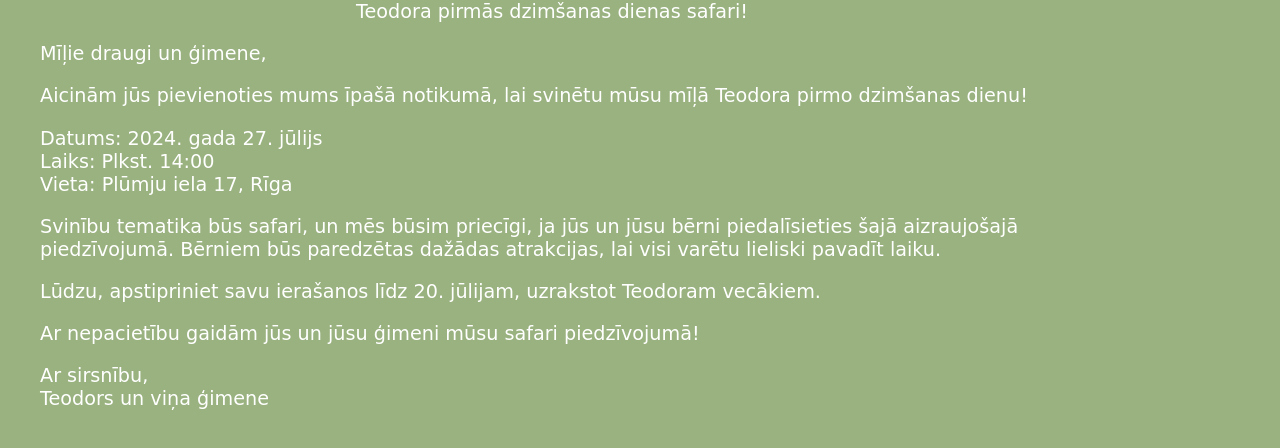
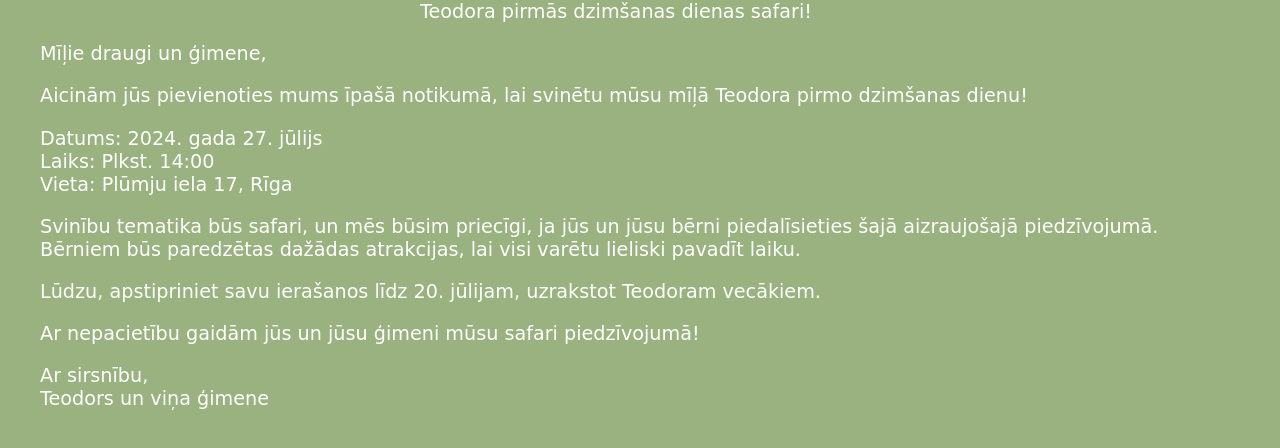
Before and after one commit to AiPaDev/teo_viens, a plain HTML site: page kas.html in a window 1280 px wide. Drawn offline with Linux system fonts and the light colour scheme.

Commit message:
Add files via upload

```diff
--- a/style_teo.css
+++ b/style_teo.css
@@ -38,7 +38,7 @@ h1 {
     color: goldenrod;
     text-shadow: white;
     margin-top: 0;
-    font-size: 64px;
+    font-size: 42px;
     font-family: "Patrick Hand SC", cursive;
     font-weight: 400;
     font-style: normal;
@@ -52,7 +52,7 @@ h1 {
     font-style: normal;
     font-size:larger;
     margin-left: 40px;
-    width: 80%;
+    width: 90%;
 }
 
 .button-container {
```
